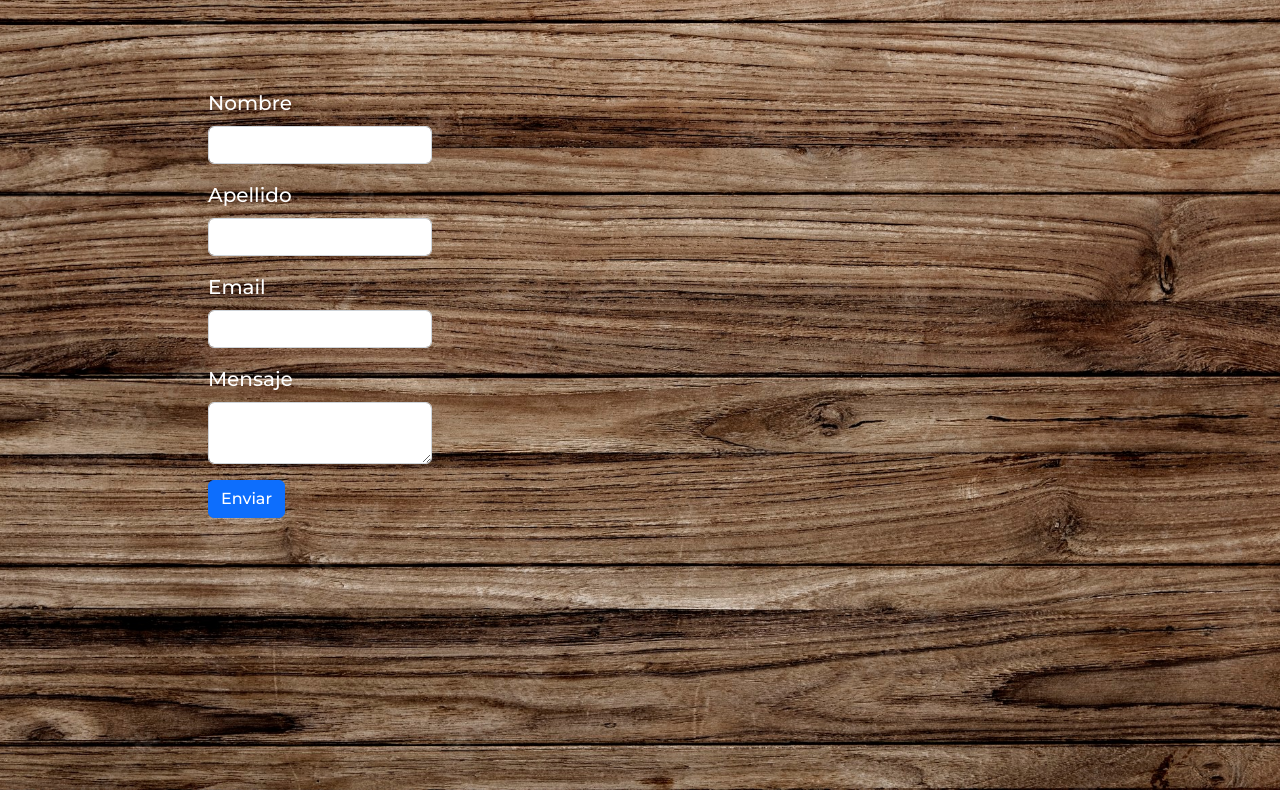
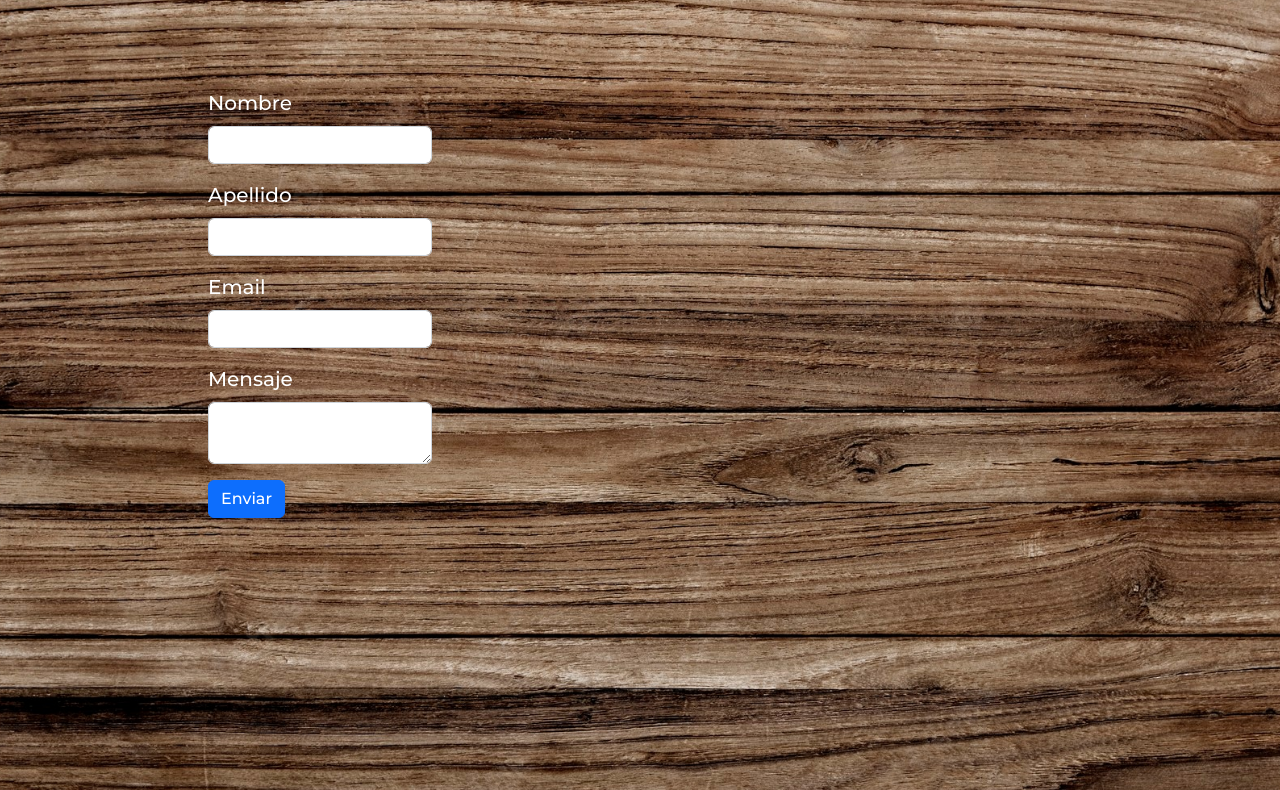
Before and after one commit to lucasDeEzcurra/PF_deEzcurra, a plain HTML site: page pages/contacto.html in a window 1280 px wide. Shown: the part 170-960 px from the top of the page. Drawn offline with nearby package versions, Linux system fonts and the light colour scheme.

Commit message:
some changes

```diff
--- a/pages/contacto.html
+++ b/pages/contacto.html
@@ -12,7 +12,7 @@
     <link rel="stylesheet" href="../css/styles.css">
 </head>
 
-<body>
+<body class="bg-image-main" style="--bg-image: url(../images/texturaMadera.jpg)">
 
 
     <nav class="navbar navbar-expand-lg bg-light navbar-light">
@@ -49,7 +49,7 @@
     </nav>
 
 
-    <main class="container-fluid text-white bg-image-main " style="--bg-image: url(../images/texturamadera.jpg)">
+    <main class="container-fluid text-white">
         <h1 class="text-white text-center fs-1 pt-5 fw-bold">CONTACTANOS !</h1>
         <div class="row">
             <div class="col-12 col-md-6 d-flex pt-5 justify-content-center vh-100">
```
